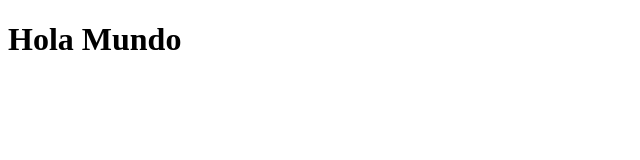
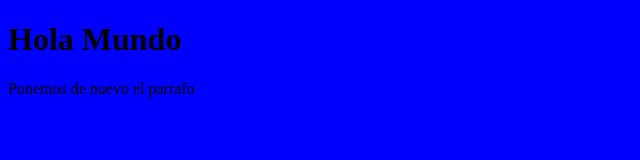
Before and after one commit to JuanAntonaccio/PrimerRepositorioEjemploGit, a plain HTML site: page index.html in a window 1280 px wide. Shown: the whole page, without its empty margins (0-640 px from the left). Drawn offline with Linux system fonts and the light colour scheme.

Commit message:
Subo 3 archivos para el trabajo

```diff
--- a/index.html
+++ b/index.html
@@ -4,9 +4,11 @@
     <meta charset="UTF-8">
     <meta http-equiv="X-UA-Compatible" content="IE=edge">
     <meta name="viewport" content="width=device-width, initial-scale=1.0">
-    <title>Document</title>
+    <title>Documento de prueba Git</title>
+    <link rel="stylesheet" href="style.css">
 </head>
 <body>
     <h1>Hola Mundo</h1>
+    <p>Ponemos de nuevo el parrafo</p>
 </body>
 </html>
--- /dev/null
+++ b/style.css
@@ -0,0 +1,3 @@
+body{
+    background-color: blue;
+}
```
Also changed, not shown: javascp.js (added).
